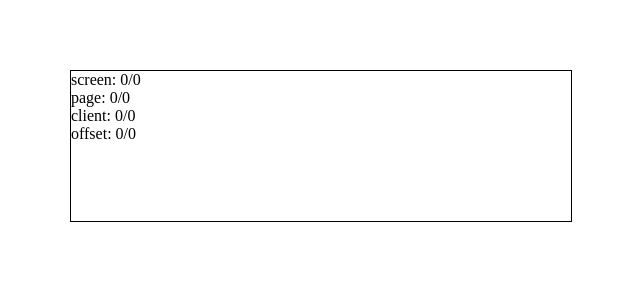
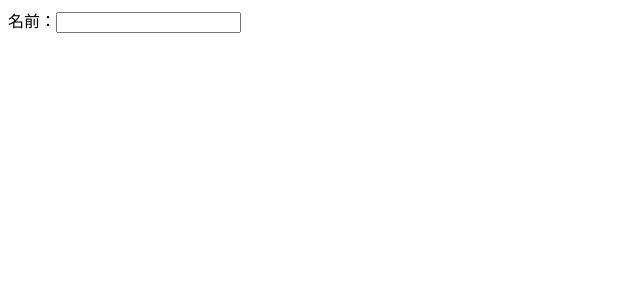
Before and after one commit to Yuma0309/Study-React, a JavaScript app in the folder React_sample_Yuma/my-react/: page / in a window 1280 px wide. Shown: the top 300 px of the page, without its empty margins (0-640 px from the left). Built offline with nearby package versions, Linux system fonts and the light colour scheme.

Commit message:
リスト3-4-14までの動作を確認

```diff
--- a/React_sample_Yuma/my-react/src/index.js
+++ b/React_sample_Yuma/my-react/src/index.js
@@ -1,10 +1,10 @@
 // React関連のライブラリをインポート
 import ReactDOM from 'react-dom/client';
-import EventPoint from './chap03/EventPoint';
+import EventKey from './chap03/EventKey';
 
 // Reactアプリ（Appコンポーネント）を描画
 const root = ReactDOM.createRoot(document.getElementById('root'));
 
 root.render(
-  <EventPoint />
+  <EventKey />
 );
```
